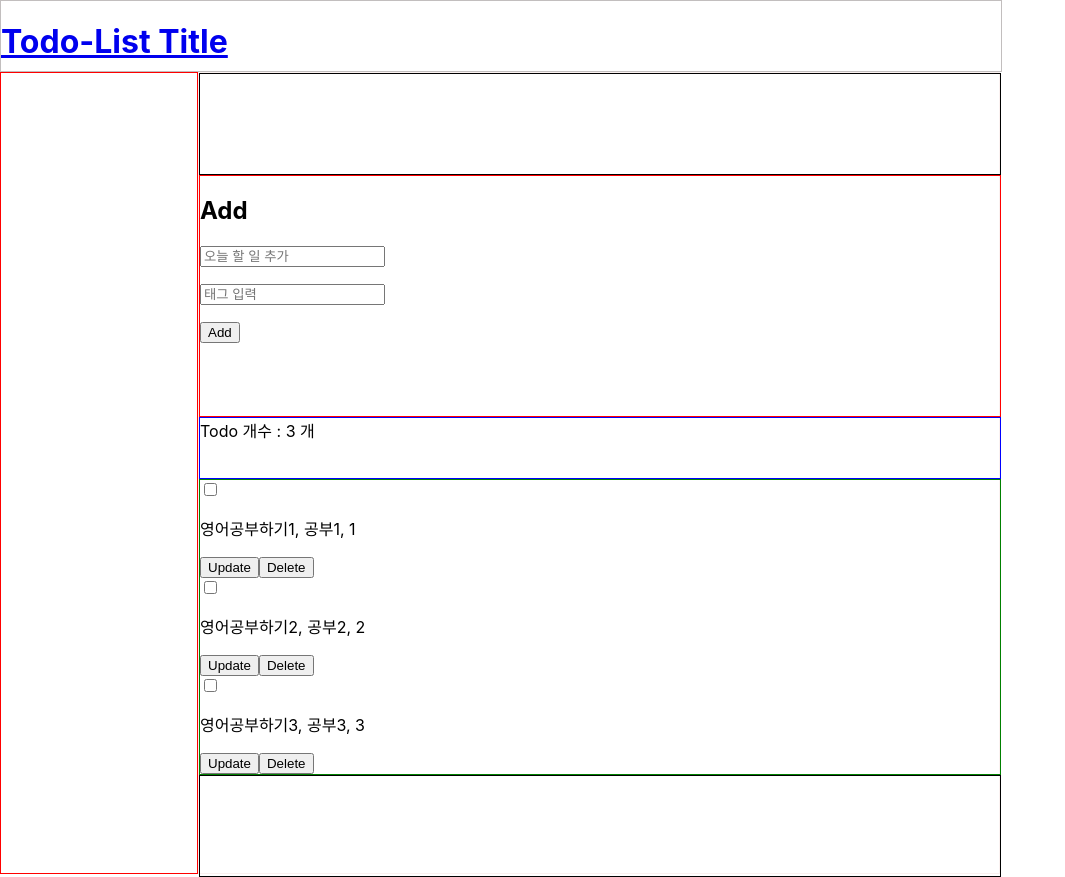
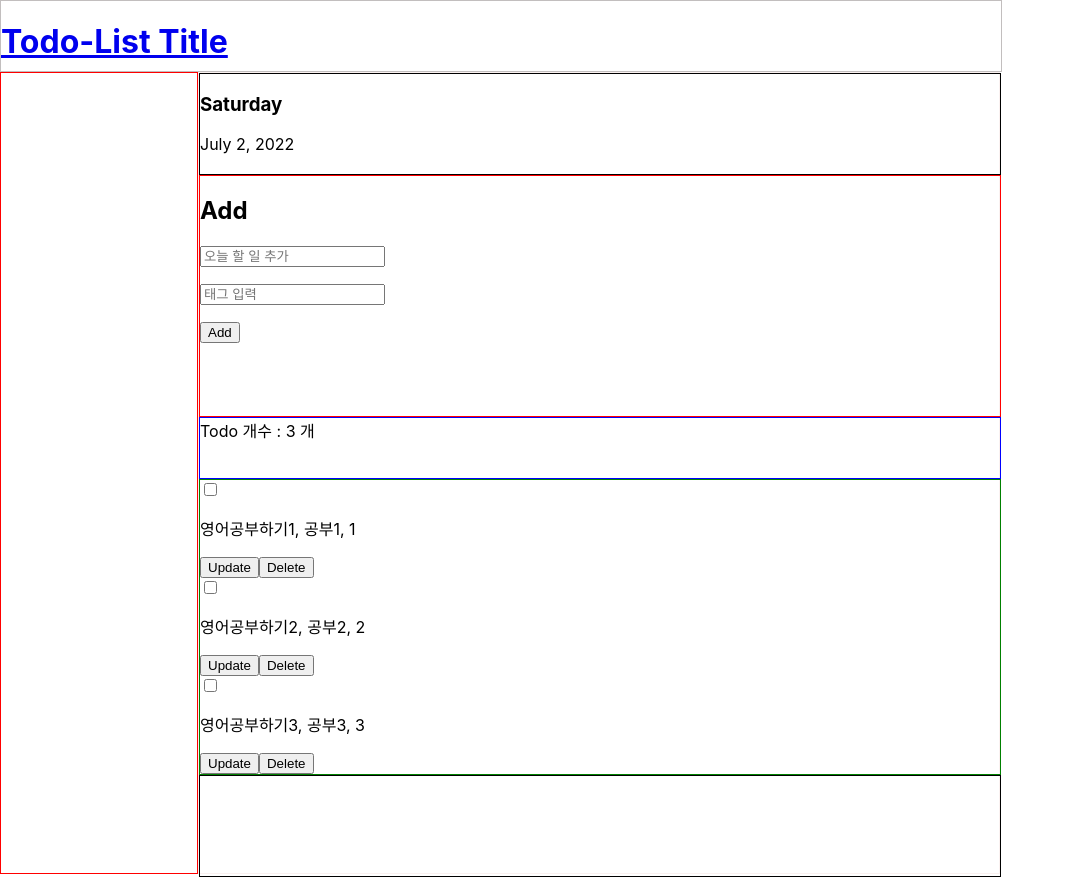
Before and after one commit to shinbian11/Todo-list-react, a React (Create React App) app: page / in a window 1280 px wide. Shown: the whole page, without its empty margins (0-1065 px from the left). Built offline with nearby package versions, Linux system fonts and the light colour scheme; data requests are answered from the project's data file.

Commit message:
Date 컴포넌트 기능 추가

```diff
--- a/src/App.js
+++ b/src/App.js
@@ -6,6 +6,7 @@ import TodoList from "./TodoList";
 import AddTodo from "./AddTodo";
 import UpdateTodo from "./UpdateTodo";
 import CountTodoList from "./CountTodoList";
+import DateComponent from "./DateComponent";
 
 // 디자인은 나중에
 // 일단 Todo List 부터 만들기
@@ -25,11 +26,6 @@ const Container = styled.div`
   width: 800px;
   height: 800px;
   border: 1px solid #faf1f0;
-`;
-const DateComponent = styled.div`
-  width: 800px;
-  height: 100px;
-  border: 1px solid black;
 `;
 const TodoComponent = styled.div`
   width: 800px;
--- /dev/null
+++ b/src/DateComponent.js
@@ -0,0 +1,46 @@
+import styled from "styled-components";
+
+const DateComponentStyled = styled.div`
+  width: 800px;
+  height: 100px;
+  border: 1px solid black;
+`;
+
+let monthNames = [
+  "January",
+  "February",
+  "March",
+  "April",
+  "May",
+  "June",
+  "July",
+  "August",
+  "September",
+  "October",
+  "November",
+  "December",
+];
+let dayNames = [
+  "Sunday",
+  "Monday",
+  "Tuesday",
+  "Wednesday",
+  "Thursday",
+  "Friday",
+  "Saturday",
+];
+
+// let day = new Date(2022, 6, 2);
+let day = new Date(); // 오늘 날짜
+
+function DateComponent() {
+  return (
+    <DateComponentStyled>
+      <h3>{`${dayNames[day.getDay()]}`}</h3>
+      <p>{`${
+        monthNames[day.getMonth()]
+      } ${day.getDate()}, ${day.getFullYear()}`}</p>
+    </DateComponentStyled>
+  );
+}
+export default DateComponent;
```
